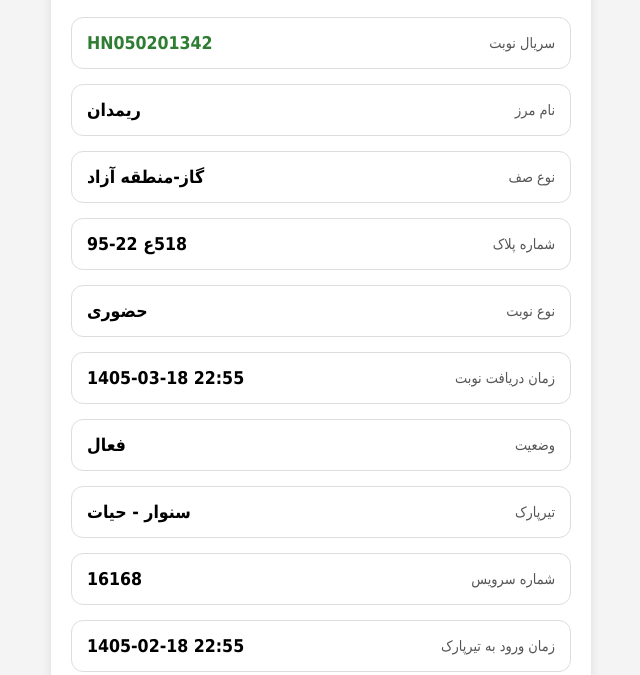
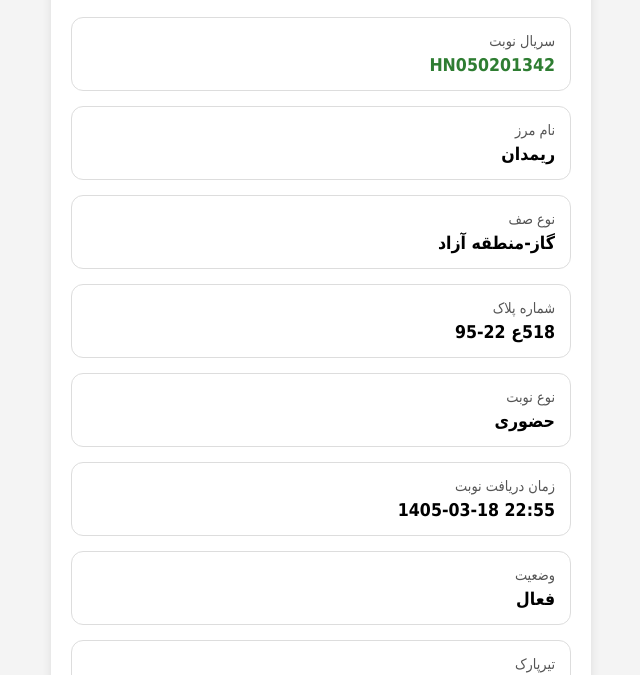
Before and after one commit to bordarpark-dot/nobatt.sait, a plain HTML site: page index.html in a window 1280 px wide. Shown: the part 91-766 px from the top of the page, without its empty margins (319-959 px from the left). Drawn offline with Linux system fonts and the light colour scheme.

Commit message:
Update index.html

```diff
--- a/index.html
+++ b/index.html
@@ -21,13 +21,14 @@
         }
         h2 { text-align: center; color: #333; }
         .card {
-            border: 1px solid #ddd;
-            border-radius: 12px;
-            padding: 15px;
-            margin-bottom: 15px;
-            display: flex;
-            justify-content: space-between;
-            align-items: center;
+    border: 1px solid #ddd;
+    border-radius: 12px;
+    padding: 15px;
+    margin-bottom: 15px;
+    display: flex;
+    flex-direction: column;
+    align-items: flex-start;
+    gap: 6px;
         }
         .label { color: #555; font-size: 0.9em; }
         .value { font-weight: bold; color: #000; font-size: 1.1em; }
```
